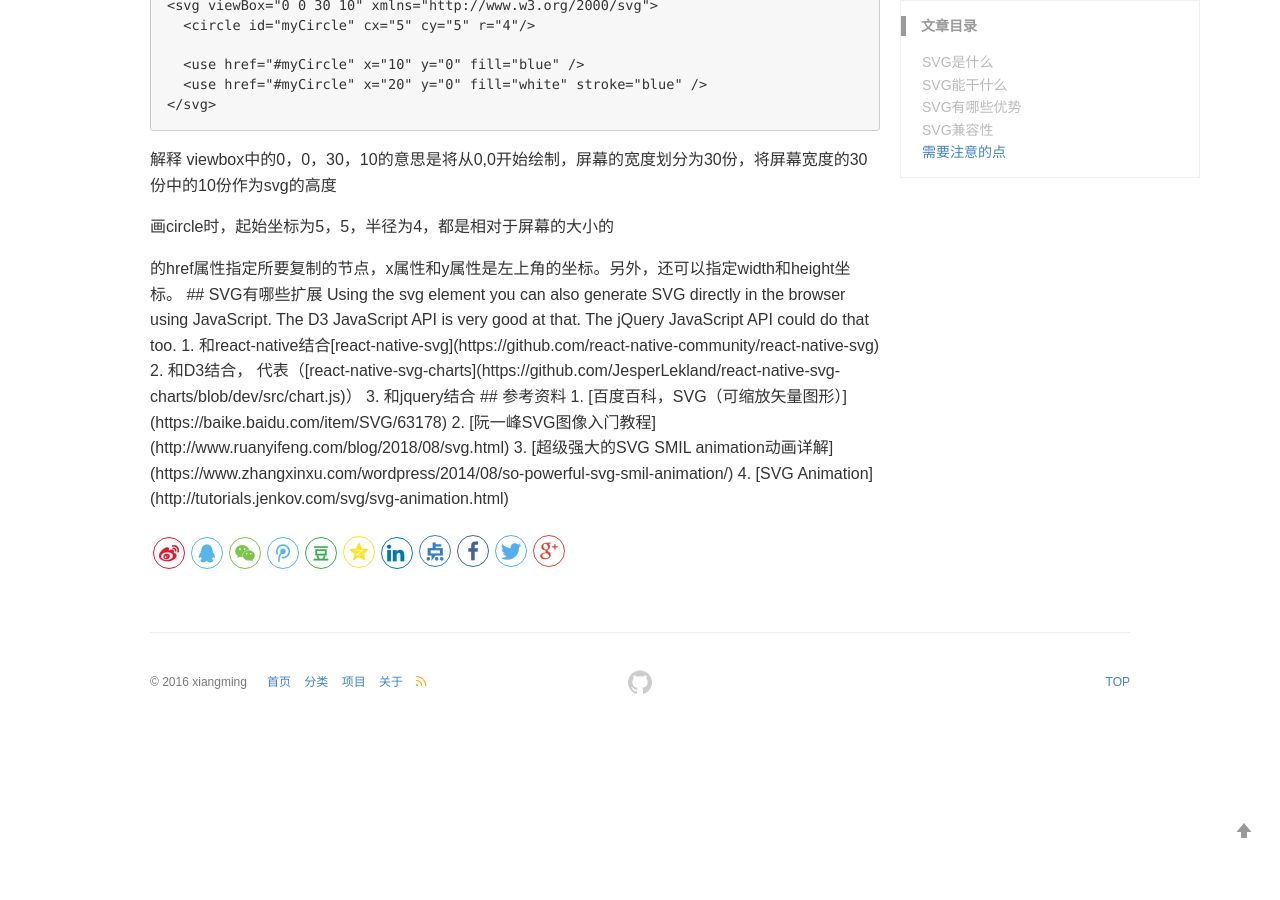
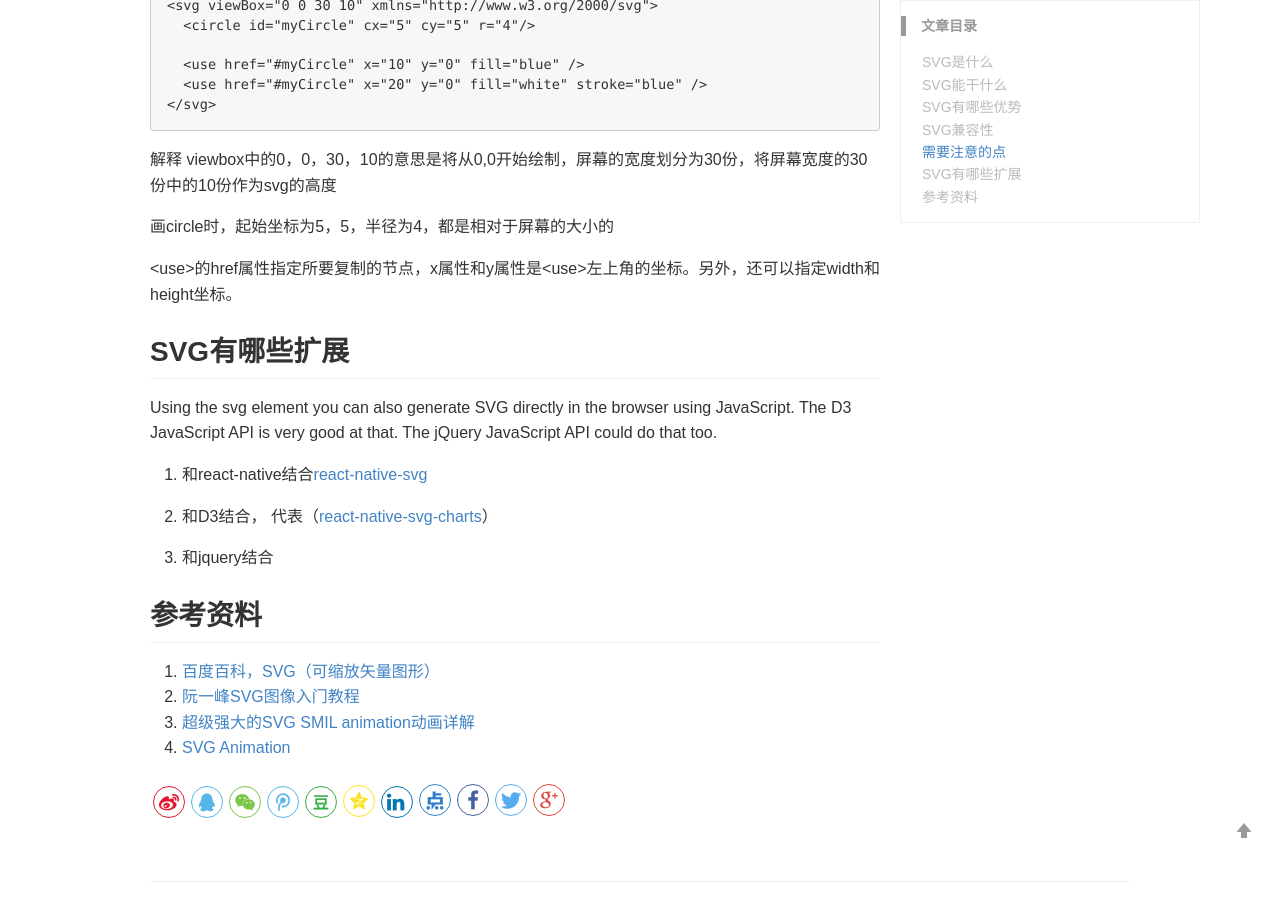
Before and after one commit to xiangming25/xiangming25.github.io, a Jekyll site: the page built from _posts/2018-09-21-svg.md, in a window 1280 px wide and 900 px high, scrolled down 2914 px. Built offline with Jekyll 4.4.1, drawn with Linux system fonts in a browser that asks for light colours; nearby versions of some CDN libraries; comment, search, counter and statistics services are not loaded; before the commit the page ends 3645 px from its top, so only the background shows below that.

Commit message:
update svg

```diff
--- a/_posts/2018-09-21-svg.md
+++ b/_posts/2018-09-21-svg.md
@@ -140,8 +140,7 @@ viewbox中的0，0，30，10的意思是将从0,0开始绘制，屏幕的宽度
 
 画circle时，起始坐标为5，5，半径为4，都是相对于屏幕的大小的
 
-<use>的href属性指定所要复制的节点，x属性和y属性是<use>左上角的坐标。另外，还可以指定width和height坐标。
-
+&lt;use&gt;的href属性指定所要复制的节点，x属性和y属性是&lt;use&gt;左上角的坐标。另外，还可以指定width和height坐标。
 
 
 ## SVG有哪些扩展
```
